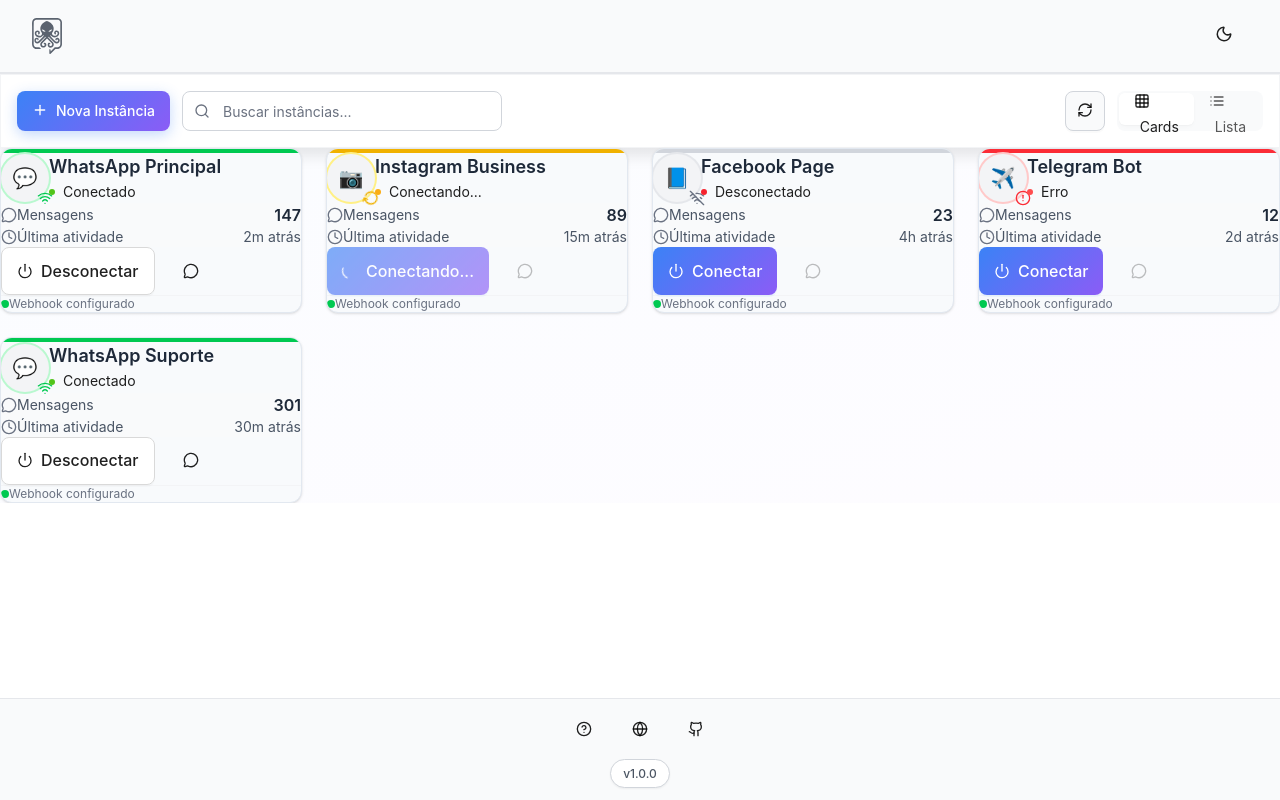
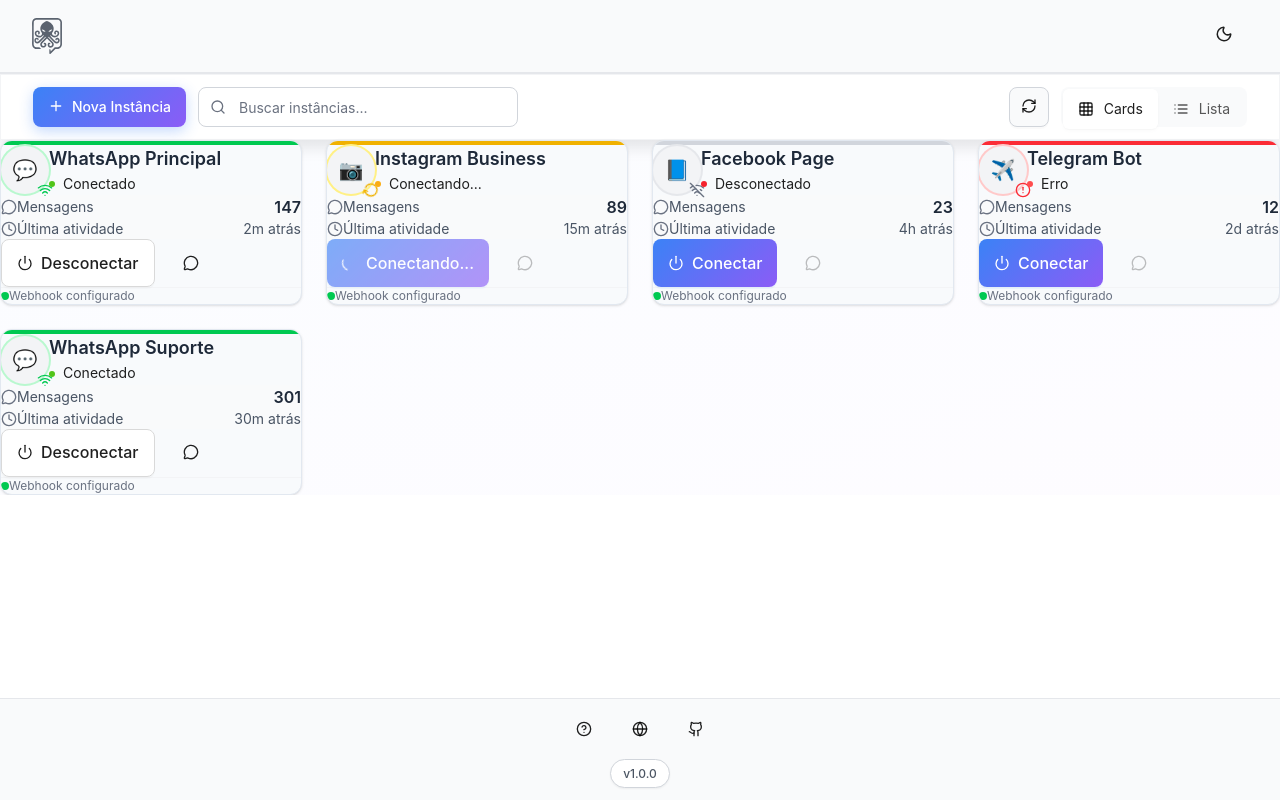
Before and after one commit to rainergb/omni-chat-app, a Next.js app: page / in a window 1280 px wide. Built offline with nearby package versions, Linux system fonts and the light colour scheme.

Commit message:
feat: Reorganize Header component structure, implement new styled Header and Segmented components, and update imports for improved modularity

```diff
--- a/src/app/page.tsx
+++ b/src/app/page.tsx
@@ -3,9 +3,9 @@
 import React from "react";
 import { App } from "antd";
 import { ThemeProvider } from "@/contexts/ThemeContext";
-import { Header } from "@/components/layout/Header";
 import { MainLayout } from "@/components/layout/MainLayout";
 import { Footer } from "@/components/layout/Footer";
+import { Header } from "@/components/layout/Components/Header/Header";
 
 export default function Home() {
   return (
--- a/src/components/instances/Components/InstanceHeader/InstanceHeader.styles.ts
+++ b/src/components/instances/Components/InstanceHeader/InstanceHeader.styles.ts
@@ -1,18 +1,30 @@
 // src/components/instances/InstanceHeader/InstanceHeader.styles.ts
 import styled from "styled-components";
-import { Button, Segmented } from "antd";
+import { Button } from "antd";
 
 export const HeaderContainer = styled.div<{ $isDark: boolean }>`
-  padding: 16px;
+  width: 100%;
+  padding: 0.5rem 1rem;
   box-shadow: 0 10px 15px -3px rgba(0, 0, 0, 0.1);
   border: 1px solid ${(props) => (props.$isDark ? "#374151" : "#f3f4f6")};
   background: ${(props) => (props.$isDark ? "#1f2937" : "#ffffff")};
+
+  @media (min-width: 640px) {
+    padding: 0.75rem 1.5rem;
+  }
+
+  @media (min-width: 1024px) {
+    padding: 0.75rem 2rem;
+  }
 `;
 
 export const ContentWrapper = styled.div`
   display: flex;
   align-items: center;
   gap: 16px;
+  width: 100%;
+  max-width: 112rem;
+  margin: 0 auto;
 `;
 
 export const LeftSection = styled.div`
@@ -134,27 +146,3 @@
     }
   }
 `;
-
-export const StyledSegmented = styled(Segmented)<{ $isDark: boolean }>`
-  &.ant-segmented {
-    background: ${(props) => (props.$isDark ? "#374151" : "#f9fafb")};
-    border-radius: 8px;
-    height: 40px;
-
-    .ant-segmented-item {
-      height: 32px;
-      line-height: 32px;
-      ${(props) =>
-        props.$isDark
-          ? `
-        color: #d1d5db;
-
-        &.ant-segmented-item-selected {
-          background: #4b5563;
-          color: #f9fafb;
-        }
-      `
-          : ""}
-    }
-  }
-`;
--- a/src/components/instances/Components/InstanceHeader/InstanceHeader.tsx
+++ b/src/components/instances/Components/InstanceHeader/InstanceHeader.tsx
@@ -4,6 +4,7 @@
 import { Grid3X3, List, RefreshCw, Search, Plus } from "lucide-react";
 import { ViewMode, Instance } from "@/libs/types";
 import { useTheme } from "@/contexts/ThemeContext";
+import { Segmented } from "@/components/ui";
 import { CreateInstanceModal } from "../CreateInstanceModal/CreateInstanceModal";
 import {
   HeaderContainer,
@@ -16,8 +17,7 @@
   Spacer,
   RightSection,
   StyledButton,
-  GradientButton,
-  StyledSegmented
+  GradientButton
 } from "./InstanceHeader.styles";
 
 interface InstanceHeaderProps {
@@ -94,9 +94,7 @@
                 loading={loading}
               />
             </Tooltip>
-
-            <StyledSegmented
-              $isDark={isDark}
+            <Segmented
               value={viewMode}
               onChange={(value) => onViewModeChange(value as ViewMode)}
               options={[
--- a/src/components/layout/Header.tsx
+++ b/src/components/layout/Components/Header/Header.styles.ts
@@ -1,10 +1,7 @@
-// src/components/layout/Header.tsx
-import React from "react";
-import { useTheme } from "@/contexts/ThemeContext";
-import { ThemeToggle } from "@/components/ui/ThemeToggle";
+// src/components/layout/Components/Header/Header.styles.ts
 import styled from "styled-components";
 
-const StyledHeader = styled.header<{ $isDark: boolean }>`
+export const StyledHeader = styled.header<{ $isDark: boolean }>`
   position: sticky;
   top: 0;
   z-index: 50;
@@ -14,7 +11,7 @@
   transition: all 0.3s ease;
 `;
 
-const HeaderContainer = styled.div`
+export const HeaderContainer = styled.div`
   width: 100%;
   padding: 0.5rem 1rem;
 
@@ -27,7 +24,7 @@
   }
 `;
 
-const HeaderContent = styled.div`
+export const HeaderContent = styled.div`
   display: flex;
   align-items: center;
   justify-content: space-between;
@@ -36,7 +33,7 @@
   margin: 0 auto;
 `;
 
-const LogoContainer = styled.div`
+export const LogoContainer = styled.div`
   display: flex;
   align-items: center;
   gap: 0.75rem;
@@ -44,7 +41,7 @@
   transition: all 0.3s ease;
 `;
 
-const LogoIcon = styled.img<{ $isDark: boolean }>`
+export const LogoIcon = styled.img<{ $isDark: boolean }>`
   height: 32px;
   width: auto;
   filter: ${(props) => (props.$isDark
@@ -61,8 +58,7 @@
   }
 `;
 
-
-const ThemeToggleContainer = styled.div`
+export const ThemeToggleContainer = styled.div`
   display: flex;
   align-items: center;
   gap: 0.5rem;
@@ -71,21 +67,3 @@
     gap: 0.75rem;
   }
 `;
-
-export const Header: React.FC = () => {
-  const { isDark } = useTheme();
-
-  return (
-    <StyledHeader $isDark={isDark}>
-      <HeaderContainer>        <HeaderContent>
-          <LogoContainer>
-            <LogoIcon src="/icon.svg" alt="Omni Chat" $isDark={isDark} />
-          </LogoContainer>
-          <ThemeToggleContainer>
-            <ThemeToggle />
-          </ThemeToggleContainer>
-        </HeaderContent>
-      </HeaderContainer>
-    </StyledHeader>
-  );
-};
--- /dev/null
+++ b/src/components/layout/Components/Header/Header.tsx
@@ -0,0 +1,30 @@
+// src/components/layout/Header.tsx
+import React from "react";
+import { useTheme } from "@/contexts/ThemeContext";
+import { ThemeToggle } from "@/components/ui/ThemeToggle";
+import {
+  StyledHeader,
+  HeaderContainer,
+  HeaderContent,
+  LogoContainer,
+  LogoIcon,
+  ThemeToggleContainer
+} from "./Header.styles";
+
+export const Header: React.FC = () => {
+  const { isDark } = useTheme();
+
+  return (
+    <StyledHeader $isDark={isDark}>
+      <HeaderContainer>        <HeaderContent>
+          <LogoContainer>
+            <LogoIcon src="/icon.svg" alt="Omni Chat" $isDark={isDark} />
+          </LogoContainer>
+          <ThemeToggleContainer>
+            <ThemeToggle />
+          </ThemeToggleContainer>
+        </HeaderContent>
+      </HeaderContainer>
+    </StyledHeader>
+  );
+};
--- a/src/components/ui/index.ts
+++ b/src/components/ui/index.ts
@@ -1,2 +1,3 @@
 // src/components/ui/index.ts
 export { Modal } from './Modal';
+export { Segmented } from "./Segmented";
--- a/src/components/ui/segmented.tsx
+++ b/src/components/ui/segmented.tsx
@@ -0,0 +1,49 @@
+// src/components/ui/Segmented.tsx
+import React from "react";
+import { Segmented as AntSegmented, SegmentedProps } from "antd";
+import styled from "styled-components";
+import { useTheme } from "@/contexts/ThemeContext";
+
+const SegmentedWrapper = styled.div<{ $isDark: boolean }>`
+  .ant-segmented {
+    background: ${(props) => (props.$isDark ? "#374151" : "#f9fafb")};
+    border-radius: 8px;
+    height: 40px;
+
+    .ant-segmented-item {
+      height: 40px;
+      line-height: 40px;
+      display: flex;
+      align-items: center;
+      justify-content: center;
+      gap: 4px;
+      ${(props) =>
+        props.$isDark
+          ? `
+        color: #d1d5db;
+
+        &.ant-segmented-item-selected {
+          background: #4b5563;
+          color: #f9fafb;
+        }
+      `
+          : ""}
+
+      .ant-segmented-item-label {
+        display: flex;
+        align-items: center;
+        gap: 4px;
+      }
+    }
+  }
+`;
+
+export const Segmented: React.FC<SegmentedProps> = (props) => {
+  const { isDark } = useTheme();
+
+  return (
+    <SegmentedWrapper $isDark={isDark}>
+      <AntSegmented {...props} />
+    </SegmentedWrapper>
+  );
+};
```
